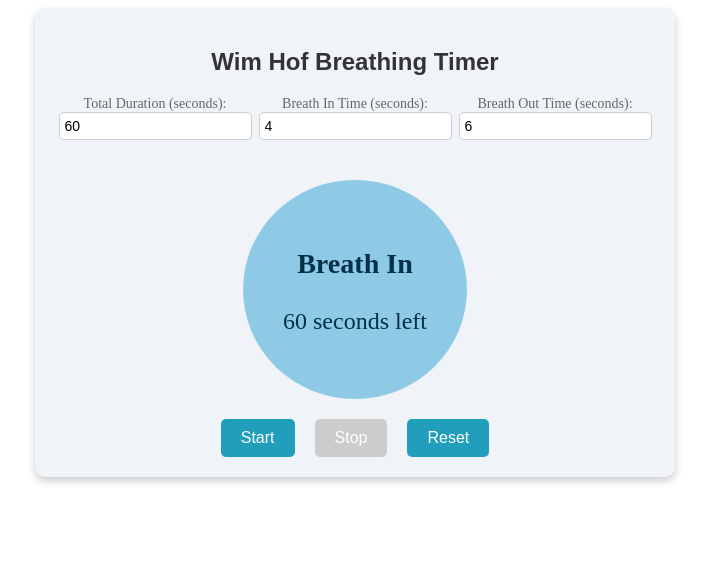
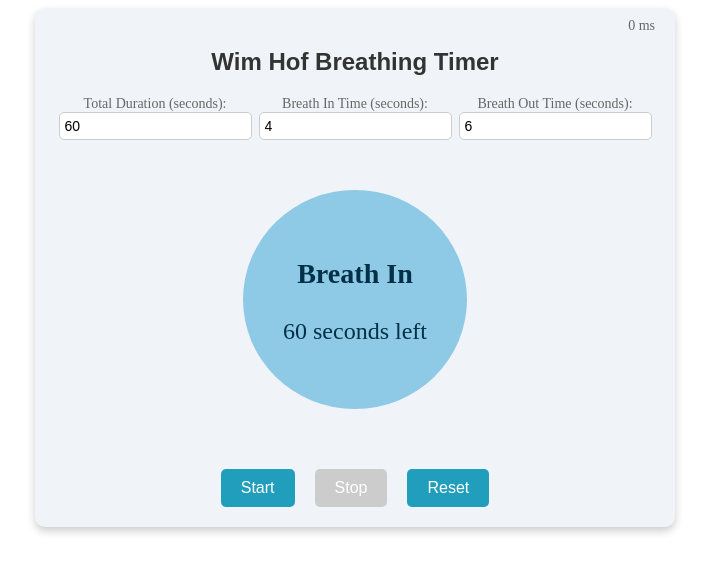
Before and after one commit to maxrihm/wim-hof-breathing, an Angular app: page / in a window 1280 px wide. Shown: the top 572 px of the page, without its empty margins (285-994 px from the left). Built offline with nearby package versions, Linux system fonts and the light colour scheme.

Commit message:
feat: add small timer display for current phase elapsed time and adjust layout

```diff
--- a/src/app/timer/timer.component.css
+++ b/src/app/timer/timer.component.css
@@ -8,6 +8,7 @@
     background-color: #f0f4f8;
     border-radius: 10px;
     box-shadow: 0 4px 8px rgba(0, 0, 0, 0.2);
+    position: relative; /* For positioning the small timer */
   }
 
   h2 {
@@ -36,15 +37,28 @@
     border: 1px solid #ccc;
   }
 
+  /* Small timer in the upper corner */
+  .small-timer {
+    position: absolute;
+    top: 10px;
+    right: 20px;
+    font-size: 14px;
+    color: #666;
+  }
+
   .timer-display {
     font-size: 24px;
-    margin: 20px 0;
+    margin: 30px 0; /* Increased margin to avoid overlapping with buttons */
     transition: transform 0.5s ease;
     display: inline-block;
     padding: 40px;
     border-radius: 50%;
     background-color: #8ecae6;
     color: #023047;
+  }
+
+  .controls {
+    margin-top: 30px; /* Increased top margin to push buttons lower */
   }
 
   .controls button {
--- a/src/app/timer/timer.component.html
+++ b/src/app/timer/timer.component.html
@@ -2,6 +2,11 @@
 
 <div class="timer-container">
     <h2>Wim Hof Breathing Timer</h2>
+
+    <!-- Small timer displaying current phase elapsed time in milliseconds -->
+    <div class="small-timer">
+      {{ getElapsedMilliseconds() }} ms
+    </div>
 
     <div class="time-settings">
       <label>
@@ -23,6 +28,7 @@
       <p>{{ sessionTimeLeft.toFixed(0) }} seconds left</p>
     </div>
 
+    <!-- Move the control buttons slightly below to prevent overlap -->
     <div class="controls">
       <button (click)="startTimer()" [disabled]="isRunning">Start</button>
       <button (click)="stopTimer()" [disabled]="!isRunning">Stop</button>
--- a/src/app/timer/timer.component.ts
+++ b/src/app/timer/timer.component.ts
@@ -8,9 +8,9 @@
   styleUrls: ['./timer.component.css']
 })
 export class TimerComponent {
-  breathInTime: number = 4; // Time for breathing in
-  breathOutTime: number = 6; // Time for breathing out
-  totalDuration: number = 60; // Total duration of the breathing session in seconds
+  breathInTime: number = 4; // Time for breathing in, in seconds
+  breathOutTime: number = 6; // Time for breathing out, in seconds
+  totalDuration: number = 60; // Total duration of the breathing session, in seconds
   currentPhase: string = 'Breath In';
   elapsed: number = 0; // Time elapsed in the current phase
   interval: any;
@@ -75,6 +75,11 @@
     }
   }
 
+  getElapsedMilliseconds(): number {
+    // Return the elapsed time in the current phase, in milliseconds
+    return Math.floor(this.elapsed * 1000);
+  }
+
   stopTimer() {
     this.isRunning = false;
   }
```
